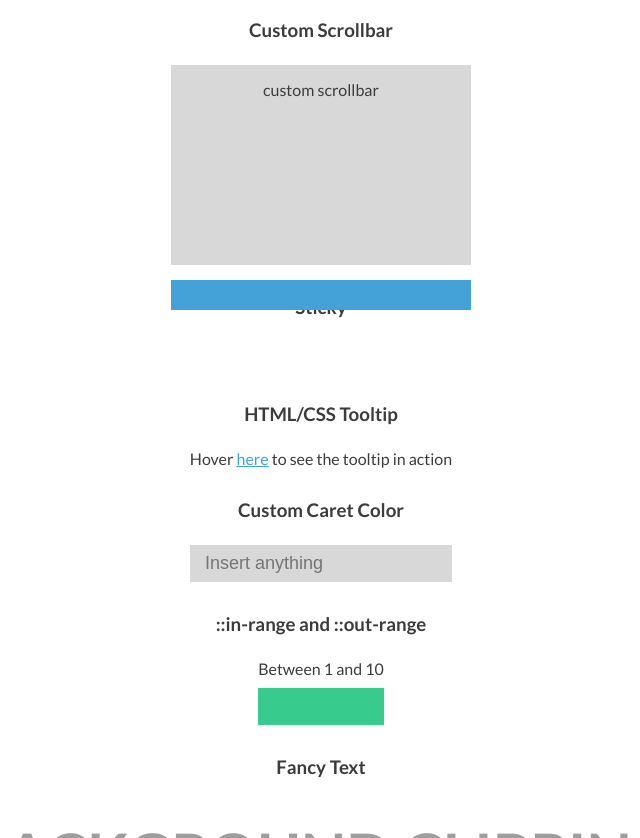
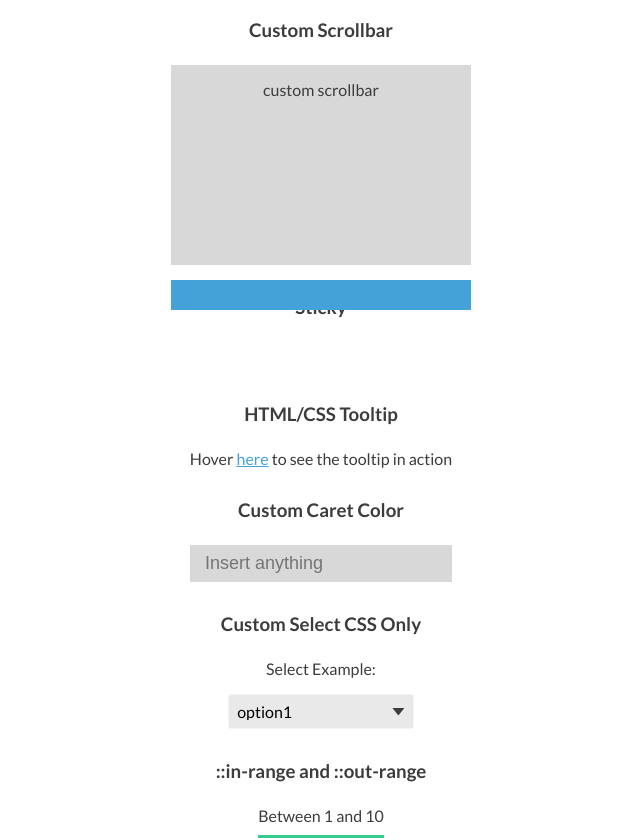
Before and after one commit to mayronH/css-copy-paste, a plain HTML site: page index.html in a window 1280 px wide. Shown: the part 1962-2800 px from the top of the page, without its empty margins (319-959 px from the left). Drawn offline with Linux system fonts and the light colour scheme; grey boxes are pictures that could not be loaded.

Commit message:
custom select with css only

```diff
--- /dev/null
+++ b/css/select.css
@@ -0,0 +1,85 @@
+/* Select CSS Only */
+
+#select label {
+    margin-bottom: 1rem;
+}
+
+select {
+    /* Reseting the default select apperance */
+    -webkit-appearance: none;
+    -moz-appearance: none;
+    appearance: none;
+    background-color: transparent;
+    border: none;
+    outline: none;
+
+    /* Inherit font property from document */
+    font-family: inherit;
+    font-size: inherit;
+    line-height: inherit;
+
+    /* padding right for the arrow */
+    padding: 0 1rem 0 0;
+    margin: 0;
+
+    width: 100%;
+
+    cursor: inherit;
+}
+
+/* Removing the default arrow for lower IE versions */
+select::-ms-expand {
+    display: none;
+}
+
+.select {
+    width: 100%;
+
+    min-width: 10ch;
+    max-width: 20ch;
+
+    border: 1px solid var(--header);
+    border-radius: 3px;
+
+    padding: 0.5rem;
+
+    cursor: pointer;
+
+    background-color: var(--scrollbar-track);
+
+    /* Display grid to align the arrow */
+    display: grid;
+    /* Create a named area called select */
+    /* without a common area for both the select and the arrow, the arrow will not be in the same line */
+    grid-template-areas: "select";
+    align-items: center;
+
+    /* We can also use display: flex and align-items:center to achieve that */
+}
+
+/* Select arrow */
+.select::after {
+    content: "";
+
+    width: 0.8rem;
+    height: 0.5rem;
+
+    background-color: var(--text);
+
+    /* create the arrow shape with clip-path */
+    clip-path: polygon(100% 0%, 0 0%, 50% 100%);
+
+    /* arrow on far right */
+    justify-self: end;
+}
+
+/* Using the named area for both the select and the arrow */
+select,
+.select::after {
+    grid-area: select;
+}
+
+select:focus-within {
+    outline: 2px solid var(--accent);
+    outline-offset: 0.5rem;
+}
--- a/index.html
+++ b/index.html
@@ -35,6 +35,7 @@
         <link rel="stylesheet" href="css/clamp.css" />
         <link rel="stylesheet" href="css/focus.css" />
         <link rel="stylesheet" href="css/dropdown-menu.css" />
+        <link rel="stylesheet" href="css/select.css">
     </head>
     <body>
         <header class="header">
@@ -56,6 +57,7 @@
                     <li><a href="#sticky">Sticky</a></li>
                     <li><a href="#tooltip">Tooltips</a></li>
                     <li><a href="#custom_caret">Caret Color</a></li>
+                    <li><a href="#select">CSS Select</a></li>
                     <li><a href="#range">Input Range</a></li>
                     <li><a href="#fancy">Fancy Text</a></li>
                     <li><a href="#gap">Gap</a></li>
@@ -226,6 +228,19 @@
             <section class="wrapper" id="custom_caret">
                 <h3>Custom Caret Color</h3>
                 <input type="text" class="caret-color" placeholder="Insert anything" />
+            </section>
+
+            <section class="wrapper" id="select">
+                <h3>Custom Select CSS Only</h3>
+                <label for="custom_select">Select Example:</label>
+                <div class="select">
+                    <select name="custom-select" id="custom_select">
+                        <option value="option1">option1</option>
+                        <option value="option2">option2</option>
+                        <option value="option3">option3</option>
+                        <option value="option4">option4</option>
+                    </select>
+                </div>
             </section>
 
             <section class="wrapper" id="range">
```
Also changed, not shown: README.md.
